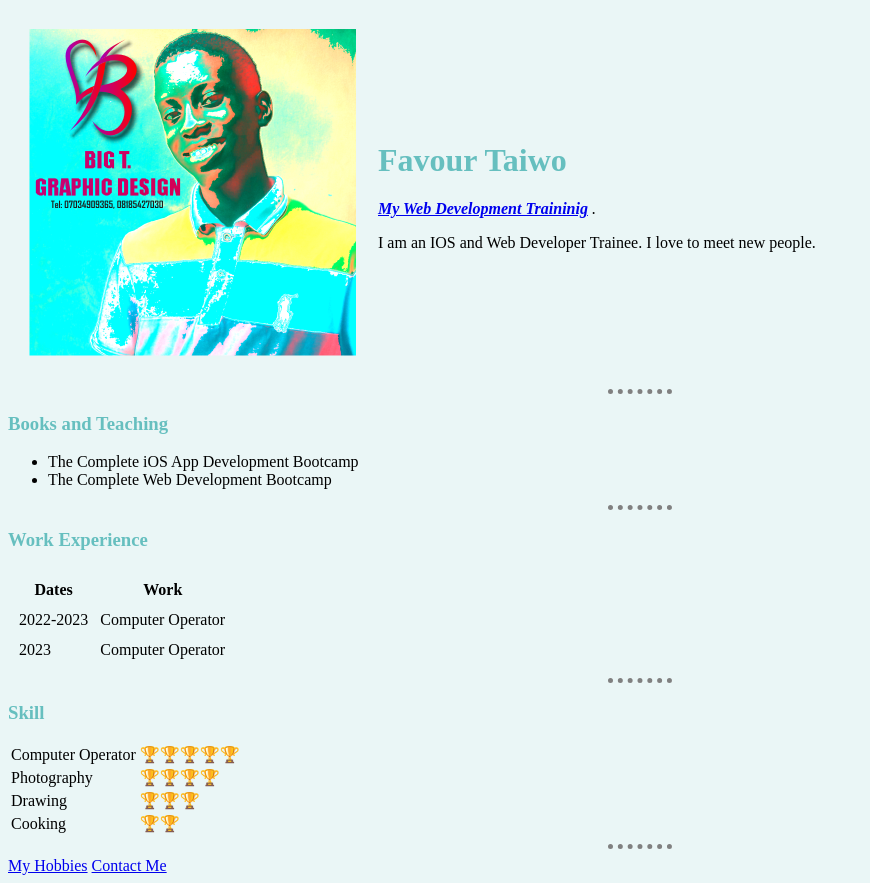
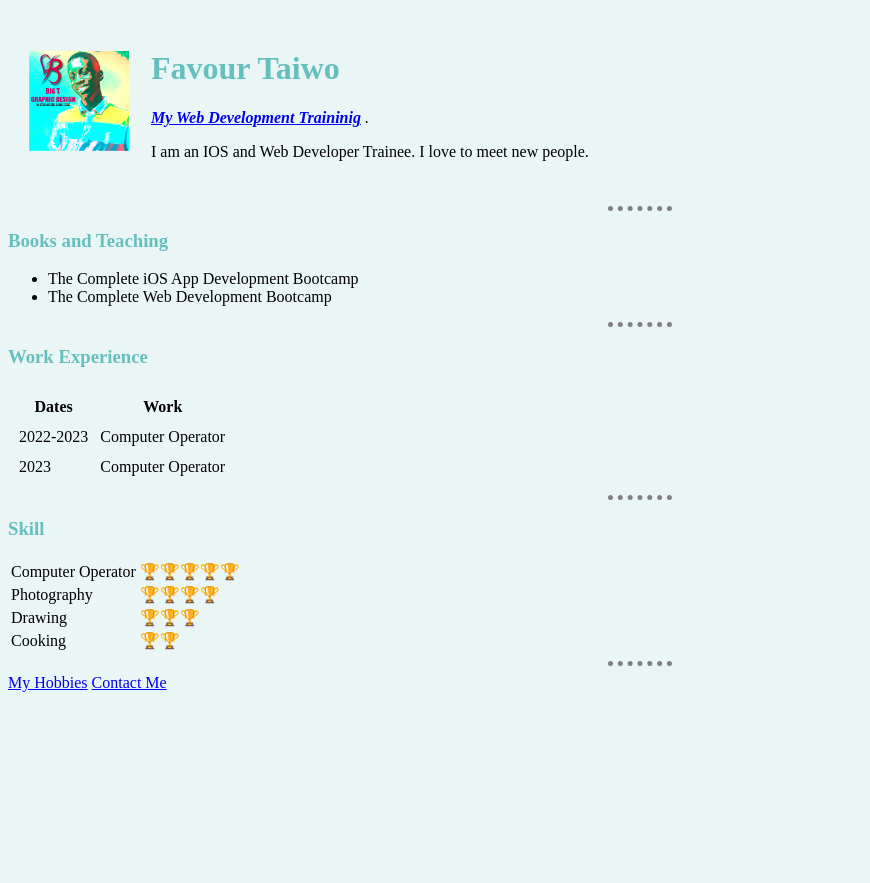
Before and after one commit to Popoola-favour/cv, a plain HTML site: page index.html in a window 1280 px wide. Shown: the whole page, without its empty margins (0-870 px from the left). After the commit the page ends 800 px from the top, so only its background shows below. Drawn offline with Linux system fonts and the light colour scheme.

Commit message:
Update styles.css

```diff
--- a/css/styles.css
+++ b/css/styles.css
@@ -14,3 +14,6 @@ hr {
     border-width: 5px;
     width: 5%;
 }
+img {
+    width: 100px
+}
```
